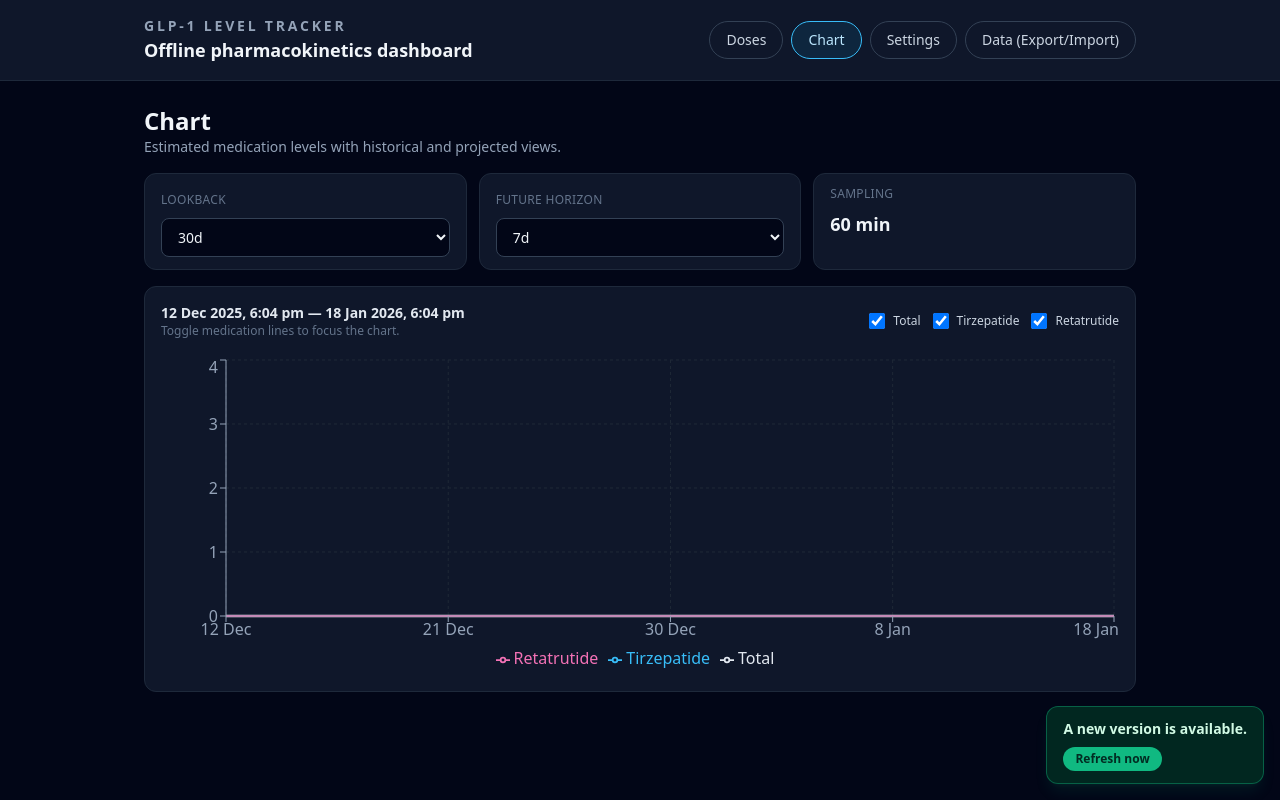
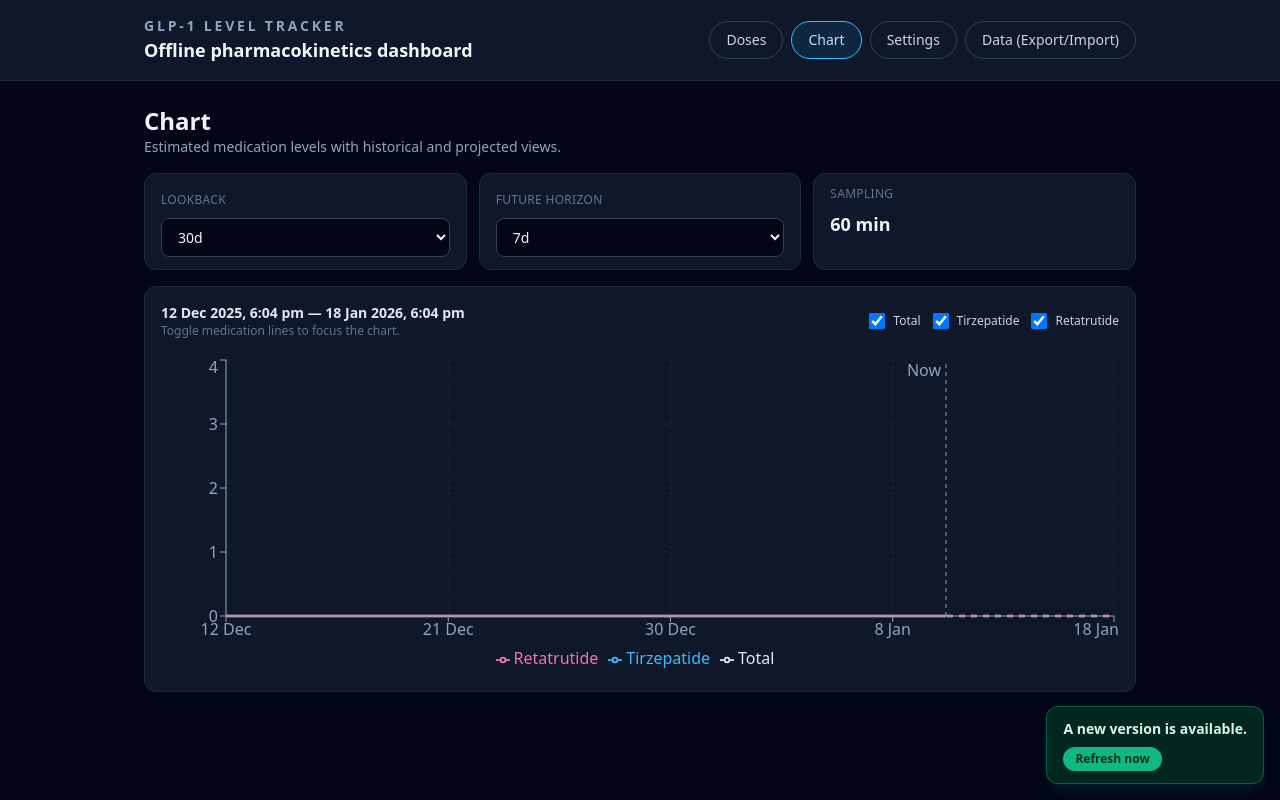
Before and after one commit to mrmakeez/GLP1_Tracker, a React (Vite) app: page /chart in a window 1280 px wide. Both pictures are taken after a click on the button "Refresh now". Built offline with nearby package versions, Linux system fonts and the light colour scheme.

Commit message:
Add past/future chart line styling

```diff
--- a/src/pages/ChartPage.tsx
+++ b/src/pages/ChartPage.tsx
@@ -1,7 +1,8 @@
-import { useEffect, useMemo, useState } from 'react'
+import { Fragment, useEffect, useMemo, useState } from 'react'
 import {
   LineChart,
   Line,
+  ReferenceLine,
   ResponsiveContainer,
   Tooltip,
   XAxis,
@@ -300,28 +301,43 @@ function ChartPage() {
   }, [doses, schedules, medicationById, range.now, range.end])
 
   const timePoints = useMemo(() => {
-    return buildTimePoints(range.start, range.end, sampleMinutes)
-  }, [range.start, range.end, sampleMinutes])
+    const points = buildTimePoints(range.start, range.end, sampleMinutes)
+    if (points.length === 0) {
+      return points
+    }
+    const nowTime = range.now.getTime()
+    if (points.some((point) => point.getTime() === nowTime)) {
+      return points
+    }
+    const times = points.map((point) => point.getTime())
+    times.push(nowTime)
+    times.sort((a, b) => a - b)
+    return times.map((time) => new Date(time))
+  }, [range.start, range.end, range.now, sampleMinutes])
 
   const chartData = useMemo(() => {
     if (timePoints.length === 0) {
       return []
     }
 
+    const nowTime = range.now.getTime()
     return timePoints.map((t) => {
-      const point: Record<string, number> = { time: t.getTime() }
+      const point: Record<string, number | null> = { time: t.getTime() }
       let total = 0
+      const isPast = t.getTime() <= nowTime
       for (const medication of medications) {
         const dosesForMedication =
           doseEventsByMedication.get(medication.id) ?? []
         const amount = totalAmountAtTime(dosesForMedication, t)
-        point[medication.id] = amount
+        point[`${medication.id}_past`] = isPast ? amount : null
+        point[`${medication.id}_future`] = isPast ? null : amount
         total += amount
       }
-      point.total = total
+      point.total_past = isPast ? total : null
+      point.total_future = isPast ? null : total
       return point
     })
-  }, [timePoints, medications, doseEventsByMedication])
+  }, [timePoints, medications, doseEventsByMedication, range.now])
 
   const visibleMedications = medications.filter((medication) =>
     visibleMedicationIds.includes(medication.id),
@@ -463,27 +479,61 @@ function ChartPage() {
                   }}
                 />
                 <Legend />
+                <ReferenceLine
+                  x={range.now.getTime()}
+                  stroke="#94a3b8"
+                  strokeDasharray="4 4"
+                  label={{
+                    value: 'Now',
+                    position: 'insideTopRight',
+                    fill: '#94a3b8',
+                  }}
+                />
                 {showTotal ? (
+                  <>
                     <Line
                       type="monotone"
-                    dataKey="total"
+                      dataKey="total_past"
                       name="Total"
                       stroke="#e2e8f0"
                       strokeWidth={2.5}
                       dot={false}
                     />
+                    <Line
+                      type="monotone"
+                      dataKey="total_future"
+                      stroke="#e2e8f0"
+                      strokeWidth={2.5}
+                      strokeDasharray="6 6"
+                      dot={false}
+                      legendType="none"
+                    />
+                  </>
                 ) : null}
-                {visibleMedications.map((medication, index) => (
+                {visibleMedications.map((medication, index) => {
+                  const color = COLORS[index % COLORS.length]
+                  return (
+                    <Fragment key={medication.id}>
                       <Line
-                    key={medication.id}
                         type="monotone"
-                    dataKey={medication.id}
+                        dataKey={`${medication.id}_past`}
                         name={medication.name}
-                    stroke={COLORS[index % COLORS.length]}
+                        stroke={color}
                         strokeWidth={2}
                         dot={false}
                       />
-                ))}
+                      <Line
+                        type="monotone"
+                        dataKey={`${medication.id}_future`}
+                        stroke={color}
+                        strokeWidth={2}
+                        strokeDasharray="6 6"
+                        dot={false}
+                        legendType="none"
+                      />
+                    </Fragment>
+                  )
+                })}
               </LineChart>
             </ResponsiveContainer>
           )}
```
Lines whose indentation alone changed are shown as unchanged.
